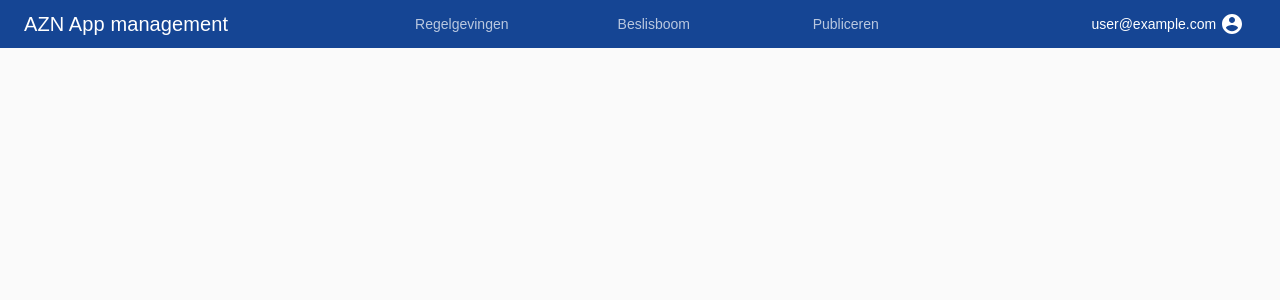
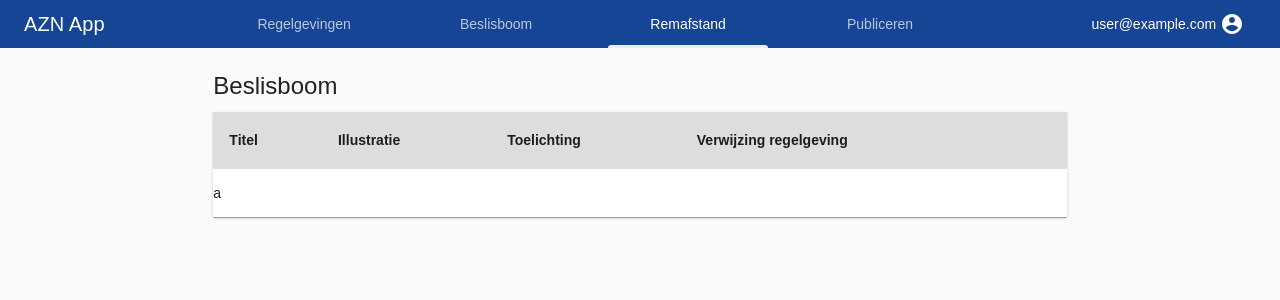
Before and after one commit to PeterVuyk/simpledocs-app-cms, a React (Create React App) app: page /breaking-distance in a window 1280 px wide. Shown: the top 300 px of the page. Built offline with nearby package versions, Linux system fonts and the light colour scheme; no server answers; sample sign-in values are in the browser's storage.

Commit message:
add page to upload breaking distance info

```diff
--- a/src/App.tsx
+++ b/src/App.tsx
@@ -18,6 +18,7 @@ import EditRegulation from './pages/regulations/EditRegulation';
 import Publications from './pages/publications/Publications';
 import Navigation from './pages/Navigation';
 import DecisionTree from './pages/decisionTree/DecisionTree';
+import BreakingDistance from './pages/breakingDistance/BreakingDistance';
 
 const store = configureStore();
 
@@ -43,6 +44,11 @@ const App: React.FC = () => {
               />
               <PrivateRoute
                 exact
+                path="/breaking-distance"
+                component={BreakingDistance}
+              />
+              <PrivateRoute
+                exact
                 path="/decision-tree"
                 component={DecisionTree}
               />
--- a/src/components/header/Header.tsx
+++ b/src/components/header/Header.tsx
@@ -51,7 +51,7 @@ const Header: React.FC<Props> = ({ children }) => {
       <AppBar elevation={0} position="fixed">
         <Toolbar>
           <Typography variant="h6" className={classes.headerItem}>
-            AZN App management
+            AZN App
           </Typography>
           <div className={classes.headerItem}>{children}</div>
           {currentUser !== null && (
--- a/src/pages/Navigation.tsx
+++ b/src/pages/Navigation.tsx
@@ -8,6 +8,7 @@ import RegulationsList from './regulations/regulationList/RegulationsList';
 import Publications from './publications/Publications';
 import Header from '../components/header/Header';
 import DecisionTree from './decisionTree/DecisionTree';
+import BreakingDistance from './breakingDistance/BreakingDistance';
 
 interface Props {
   children: React.ReactNode;
@@ -23,7 +24,8 @@ const Navigation: React.FC<Props> = ({ children }) => {
   const getIndexToTabName = {
     regulations: 0,
     decisionTree: 1,
-    publications: 2,
+    breakingDistance: 2,
+    publications: 3,
   };
 
   const [selectedTab, setSelectedTab] = React.useState<number | undefined>(
@@ -39,8 +41,11 @@ const Navigation: React.FC<Props> = ({ children }) => {
     if (page === 'decision-tree') {
       setSelectedTab(1);
     }
+    if (page === 'breaking-distance') {
+      setSelectedTab(2);
+    }
     if (page === 'publications') {
-      setSelectedTab(2);
+      setSelectedTab(3);
     }
   }, [page]);
 
@@ -52,6 +57,9 @@ const Navigation: React.FC<Props> = ({ children }) => {
       history.push('/decision-tree');
     }
     if (newValue === 2) {
+      history.push('/breaking-distance');
+    }
+    if (newValue === 3) {
       history.push('/publications');
     }
   };
@@ -68,6 +76,7 @@ const Navigation: React.FC<Props> = ({ children }) => {
             >
               <Tab label="Regelgevingen" />
               <Tab label="Beslisboom" />
+              <Tab label="Remafstand" />
               <Tab label="Publiceren" />
             </Tabs>
           </Header>
@@ -78,7 +87,8 @@ const Navigation: React.FC<Props> = ({ children }) => {
             <CssBaseline />
             {selectedTab === 0 && <RegulationsList />}
             {selectedTab === 1 && <DecisionTree />}
-            {selectedTab === 2 && <Publications />}
+            {selectedTab === 2 && <BreakingDistance />}
+            {selectedTab === 3 && <Publications />}
             {children && children}
           </Grid>
           <Grid item sm={false} lg={2} />
--- /dev/null
+++ b/src/pages/breakingDistance/BreakingDistance.tsx
@@ -0,0 +1,55 @@
+import React from 'react';
+import TableContainer from '@material-ui/core/TableContainer';
+import Paper from '@material-ui/core/Paper';
+import Table from '@material-ui/core/Table';
+import TableHead from '@material-ui/core/TableHead';
+import TableRow from '@material-ui/core/TableRow';
+import TableCell from '@material-ui/core/TableCell';
+import TableBody from '@material-ui/core/TableBody';
+import { makeStyles } from '@material-ui/core/styles';
+import PageHeading from '../../layout/PageHeading';
+
+const useStyles = makeStyles({
+  table: {
+    width: '100%',
+  },
+  head: {
+    backgroundColor: '#ddd',
+  },
+});
+
+const BreakingDistance: React.FC = () => {
+  const classes = useStyles();
+
+  return (
+    <>
+      <PageHeading title="Beslisboom" />
+      <TableContainer component={Paper}>
+        <Table className={classes.table} aria-label="simple table">
+          <TableHead>
+            <TableRow className={classes.head}>
+              <TableCell>
+                <strong>Titel</strong>
+              </TableCell>
+              <TableCell>
+                <strong>Illustratie</strong>
+              </TableCell>
+              <TableCell>
+                <strong>Toelichting</strong>
+              </TableCell>
+              <TableCell>
+                <strong>Verwijzing regelgeving</strong>
+              </TableCell>
+              <TableCell />
+            </TableRow>
+          </TableHead>
+          <TableBody>
+            <p>a</p>
+          </TableBody>
+        </Table>
+      </TableContainer>
+    </>
+  );
+};
+
+export default BreakingDistance;
--- a/src/pages/publications/PublicationItem.tsx
+++ b/src/pages/publications/PublicationItem.tsx
@@ -25,6 +25,8 @@ const Publications: React.FC<Props> = ({
         return 'regelgevingen';
       case 'decisionTree':
         return 'beslisboom';
+      case 'breakingDistance':
+        return 'remafstand';
       default:
         return 'onbekend';
     }
```
